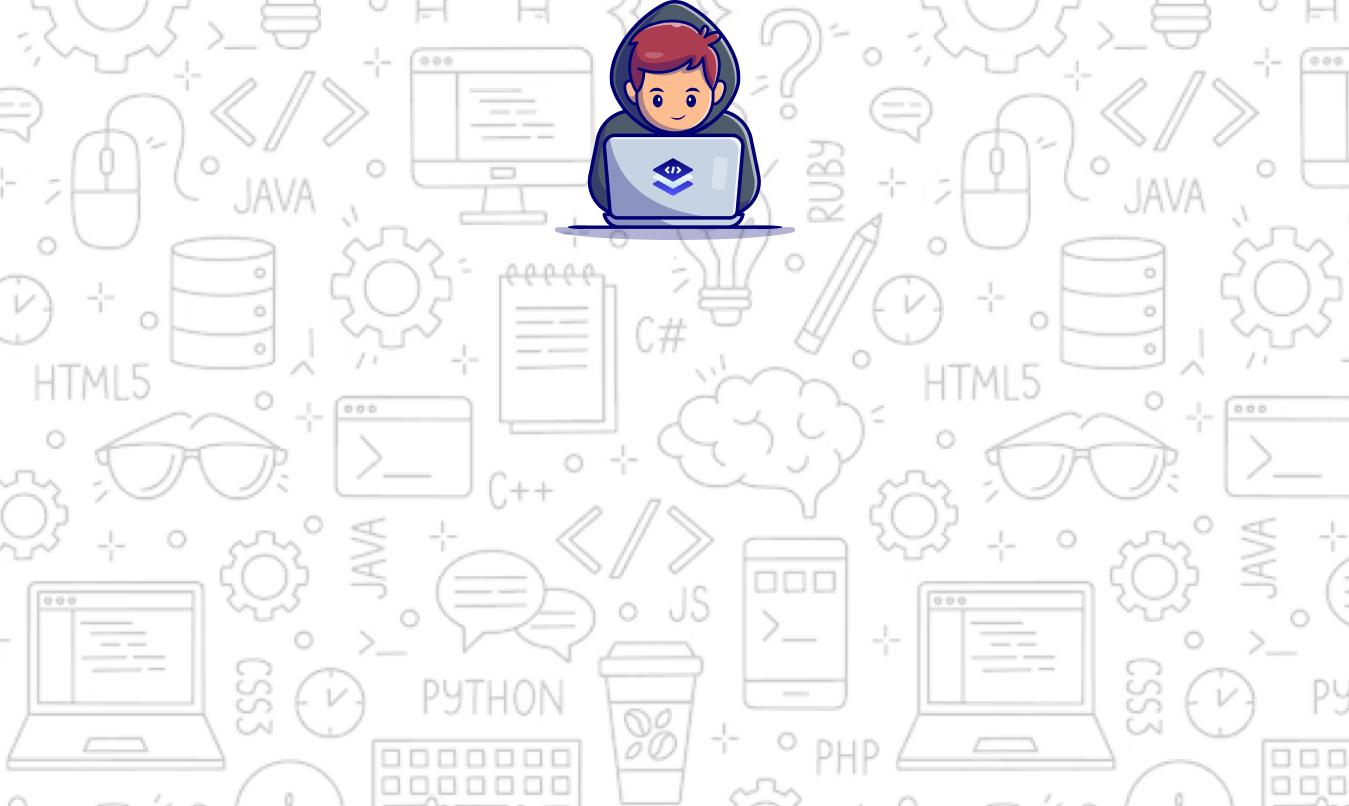
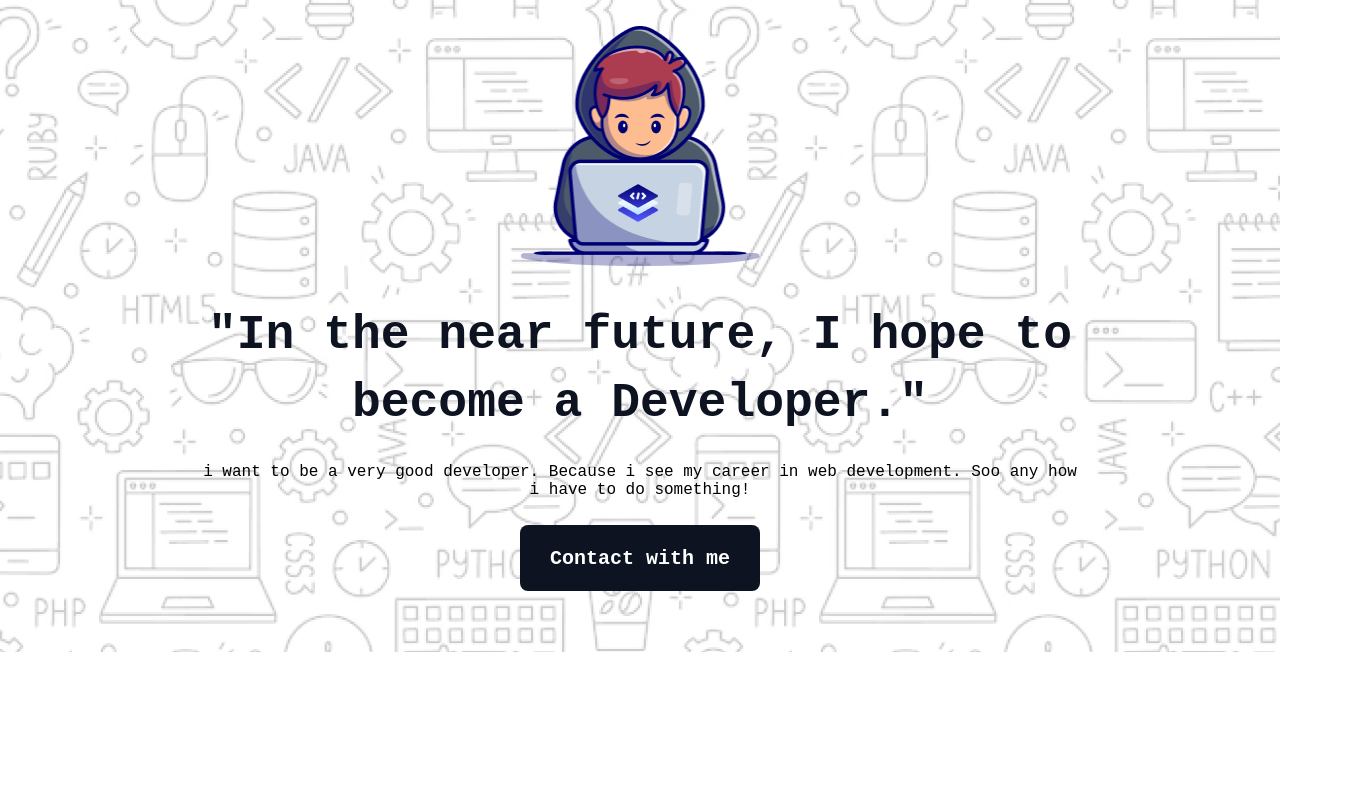
Before and after one commit to Abdullahsadik9/assignment-project-1, a plain HTML site: page index.html in a window 1280 px wide. Shown: the whole page, 1349 px wide, since content can reach past the window. Drawn offline with Linux system fonts and the light colour scheme; a web font is replaced by a local one.

Commit message:
header section

```diff
--- a/index.html
+++ b/index.html
@@ -8,10 +8,16 @@
   </head>
   <body>
     <header class="header-container">
-      <img src="assets/Group.png" alt="" />
-      <h1></h1>
-      <p></p>
-      <button></button>
+      <img class="header-img" src="assets/Group.png" alt="" />
+      <h1 class="header-title">
+        "In the near future, I hope to become a Developer."
+      </h1>
+      <p class="header-content">
+        i want to be a very good developer. Because i see my career in web
+        development. Soo any how <br />
+        i have to do something!
+      </p>
+      <button class="header-btn">Contact with me</button>
     </header>
     <main></main>
     <footer></footer>
--- a/style.css
+++ b/style.css
@@ -1,13 +1,48 @@
+@import url("https://fonts.googleapis.com/css2?family=Azeret+Mono:ital,wght@0,100..900;1,100..900&display=swap");
+
 * {
   box-sizing: border-box;
   margin: 0;
   padding: 0;
+  font-family: "Azeret Mono", monospace;
 }
+/* header section */
 .header-container {
   background-image: url(assets/Hero-bg.png);
-  width: 1349px;
-  height: 806px;
+  max-width: 1349px;
+  height: 652px;
   background-position: center;
   background-size: cover;
   text-align: center;
+  margin: 0 auto;
 }
+.header-img {
+  width: 240.28px;
+  height: 240px;
+  margin-top: 26px;
+}
+.header-title {
+  color: rgb(13, 19, 33);
+  font-size: 48px;
+  font-weight: 800;
+  line-height: 68px;
+  margin: 0 auto;
+  margin-top: 30px;
+  width: 998px;
+}
+.header-content {
+  margin-top: 26px;
+  font-size: 16px;
+  font-weight: 400;
+}
+.header-btn {
+  width: 240px;
+  height: 66px;
+  border-radius: 8px;
+  background: rgb(13, 19, 33);
+  font-size: 20px;
+  font-weight: 600;
+  color: #ffffff;
+  border: none;
+  margin-top: 26px;
+}
```
